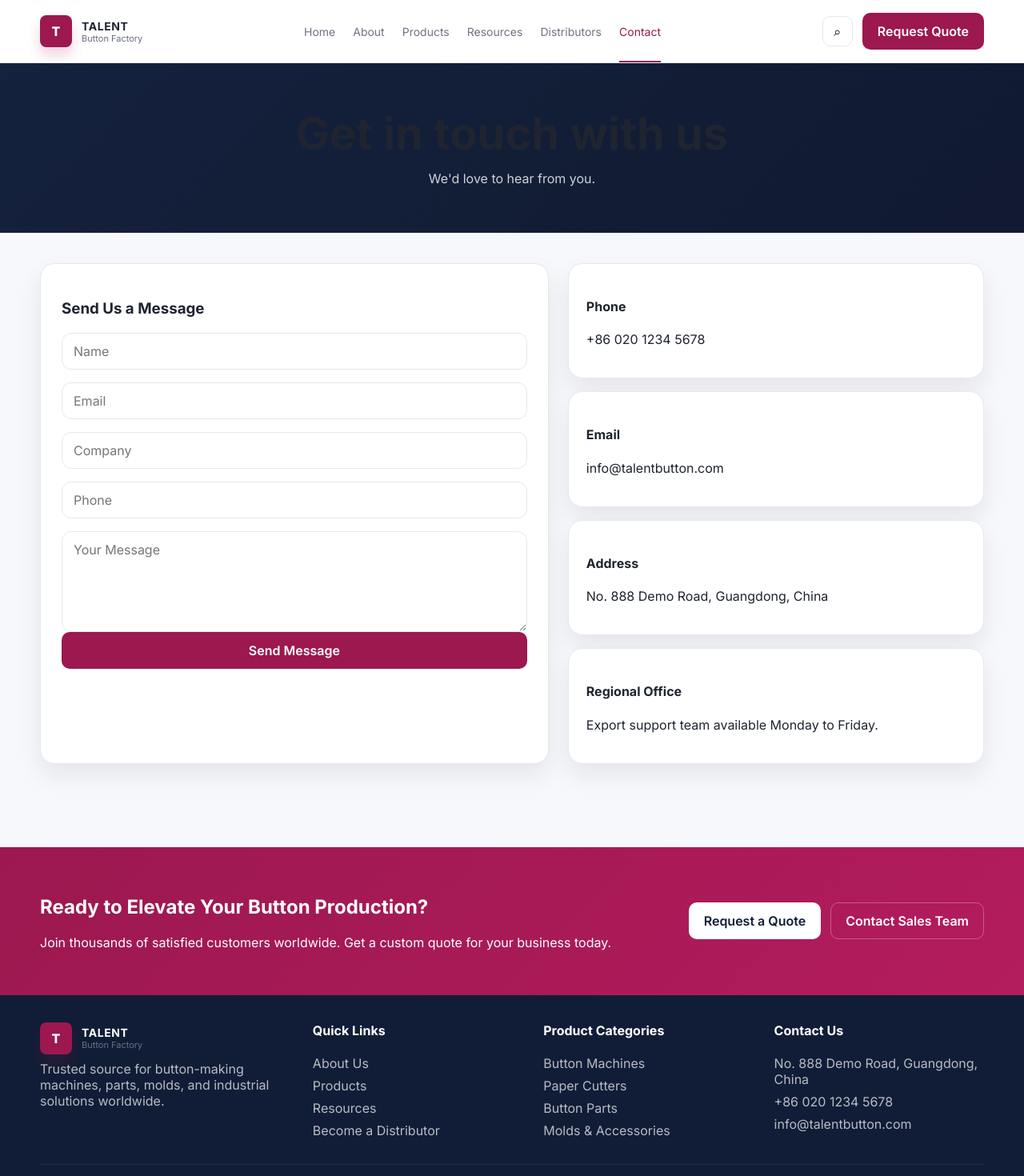
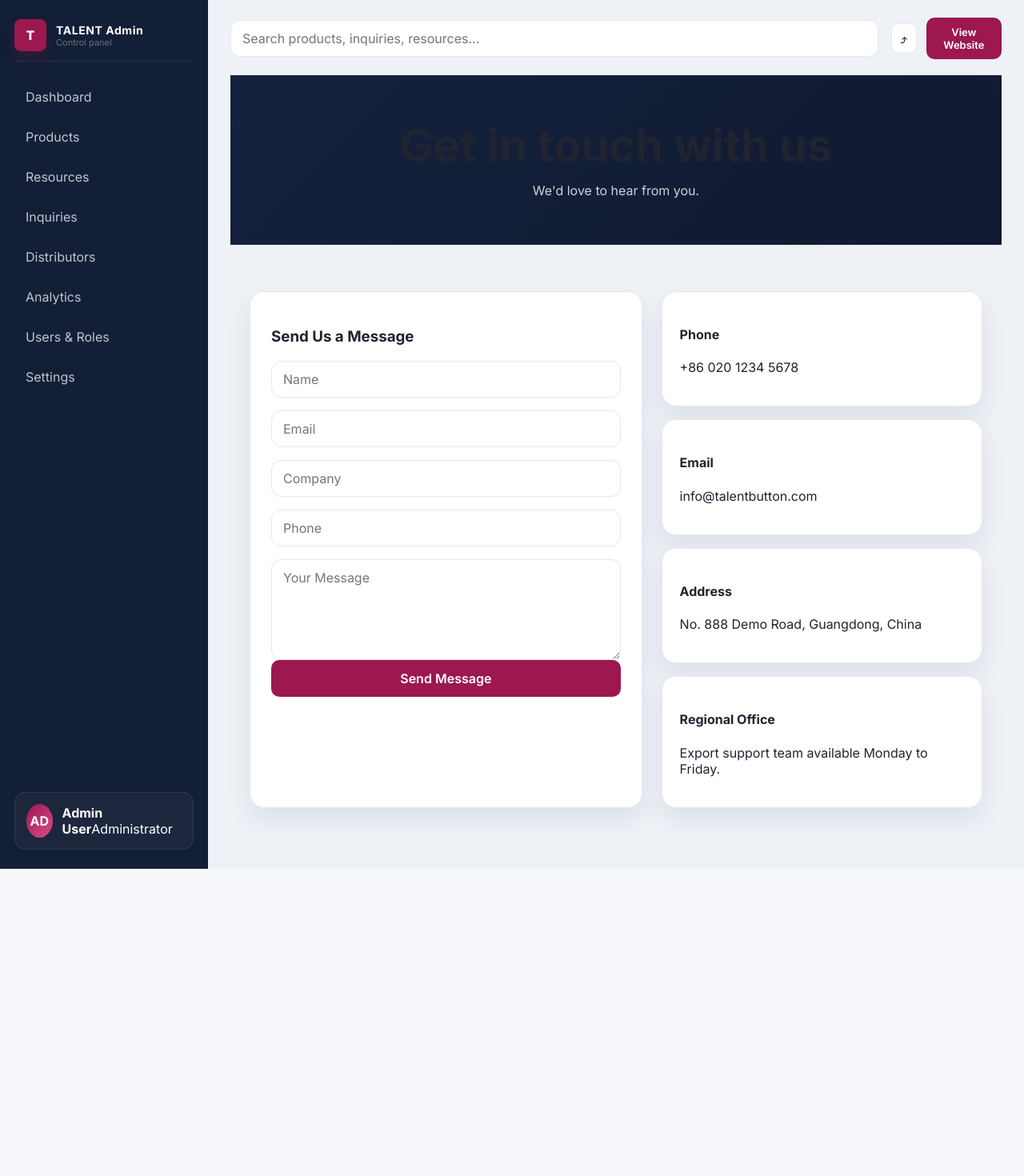
Before and after one commit to DimalshaRathnayake/product-Catalog, a React (Vite) app: page /contact in a window 1280 px wide. Shown: the top 1470 px of the page at 80% size. After the commit the page ends 1086 px from the top, so only its background shows below. Built offline with nearby package versions, Linux system fonts and the light colour scheme.

Commit message:
Update PublicLayout.jsx

```diff
--- a/src/components/layout/PublicLayout.jsx
+++ b/src/components/layout/PublicLayout.jsx
@@ -1,350 +1,267 @@
 import { useState } from 'react';
-import { NavLink, Outlet } from 'react-router-dom';
+import { NavLink, Outlet, useLocation } from 'react-router-dom';
 
-const navItems = [
-  ['/', 'Home'],
-  ['/about', 'About'],
-  ['/products', 'Products'],
-  ['/resources', 'Resources'],
-  ['/distributors', 'Distributors'],
-  ['/contact', 'Contact'],
+const links = [
+  ['/admin/dashboard', 'Dashboard'],
+  ['/admin/products', 'Products'],
+  ['/admin/resources', 'Resources'],
+  ['/admin/inquiries', 'Inquiries'],
+  ['/admin/distributors', 'Distributors'],
+  ['/admin/analytics', 'Analytics'],
+  ['/admin/users-roles', 'Users & Roles'],
+  ['/admin/settings', 'Settings'],
 ];
 
-function Logo() {
-  return (
-    <div className="logo-wrap">
-      <div className="logo-box">T</div>
-      <div>
-        <strong>TALENT</strong>
-        <span>Button Factory</span>
-      </div>
-    </div>
-  );
-}
-
-function Header() {
-  const [menuOpen, setMenuOpen] = useState(false);
+export default function AdminLayout() {
+  const location = useLocation();
+  const [sidebarOpen, setSidebarOpen] = useState(false);
 
   return (
     <>
       <style>{`
         @media (max-width: 1024px) {
-          .nav-shell {
-            gap: 16px !important;
+          .admin-layout {
+            grid-template-columns: 260px minmax(0, 1fr) !important;
           }
 
-          .site-header nav {
-            gap: 18px !important;
+          .admin-topbar {
+            gap: 12px !important;
           }
 
-          .nav-actions .btn {
-            padding: 12px 16px !important;
-            font-size: 14px !important;
+          .topbar-actions {
+            display: flex !important;
+            gap: 10px !important;
+          }
+
+          .search-input {
+            min-width: 0 !important;
+            width: 100% !important;
           }
         }
 
         @media (max-width: 768px) {
-          .site-header {
+          body {
+            overflow-x: hidden !important;
+          }
+
+          .admin-layout {
+            display: block !important;
+            position: relative !important;
+            overflow-x: hidden !important;
+          }
+
+          .admin-layout .admin-sidebar {
+            position: fixed !important;
+            top: 0 !important;
+            right: 0 !important;
+            left: auto !important;
+            bottom: 0 !important;
+            width: min(82vw, 320px) !important;
+            max-width: 320px !important;
+            height: 100vh !important;
+            transform: translateX(110%) !important;
+            transition: transform 0.3s ease !important;
+            z-index: 1200 !important;
+            overflow-y: auto !important;
+            box-shadow: -20px 0 50px rgba(0, 0, 0, 0.22) !important;
+          }
+
+          .admin-layout .admin-sidebar.sidebar-open {
+            transform: translateX(0) !important;
+          }
+
+          .admin-sidebar-overlay {
+            position: fixed !important;
+            inset: 0 !important;
+            background: rgba(15, 23, 42, 0.45) !important;
+            z-index: 1100 !important;
+          }
+
+          .admin-main {
+            width: 100% !important;
+            min-width: 0 !important;
+          }
+
+          .admin-topbar {
+            display: flex !important;
+            flex-wrap: wrap !important;
+            align-items: center !important;
+            gap: 12px !important;
+            padding: 16px !important;
             position: sticky !important;
             top: 0 !important;
             z-index: 1000 !important;
           }
 
-          .nav-shell {
-            position: relative !important;
+          .admin-topbar .search-input {
+            order: 3 !important;
+            width: 100% !important;
+            min-width: 0 !important;
+          }
+
+          .topbar-actions {
             display: flex !important;
             align-items: center !important;
-            justify-content: space-between !important;
-            gap: 12px !important;
-            padding-top: 14px !important;
-            padding-bottom: 14px !important;
+            gap: 10px !important;
+            margin-left: auto !important;
           }
 
-          .logo-wrap {
+          .admin-page-content {
+            padding: 16px !important;
+          }
+
+          .mobile-admin-toggle {
+            display: inline-flex !important;
+            align-items: center !important;
+            justify-content: center !important;
+            width: 42px !important;
+            height: 42px !important;
+            border: 1px solid rgba(0, 0, 0, 0.08) !important;
+            border-radius: 12px !important;
+            background: #fff !important;
+            cursor: pointer !important;
+            font-size: 20px !important;
             flex-shrink: 0 !important;
           }
 
-          .logo-wrap strong {
-            font-size: 15px !important;
-            line-height: 1.2 !important;
-            display: block !important;
+          .admin-brand {
+            padding-right: 40px !important;
           }
 
-          .logo-wrap span {
-            font-size: 12px !important;
-            line-height: 1.2 !important;
-            display: block !important;
+          .admin-profile {
+            margin-top: 20px !important;
           }
 
-          .logo-box {
-            width: 40px !important;
-            height: 40px !important;
-            display: grid !important;
-            place-items: center !important;
-            font-size: 18px !important;
-            flex-shrink: 0 !important;
-          }
-
-          .mobile-menu-toggle {
-            display: inline-flex !important;
-            align-items: center !important;
-            justify-content: center !important;
-            width: 44px !important;
-            height: 44px !important;
-            border: 1px solid rgba(0,0,0,0.08) !important;
-            border-radius: 12px !important;
-            background: #fff !important;
-            font-size: 20px !important;
-            cursor: pointer !important;
-            flex-shrink: 0 !important;
-          }
-
-          .site-header nav {
-            position: absolute !important;
-            top: calc(100% + 10px) !important;
-            left: 0 !important;
-            right: 0 !important;
-            display: ${menuOpen ? 'flex' : 'none'} !important;
-            flex-direction: column !important;
-            align-items: stretch !important;
-            gap: 0 !important;
-            padding: 10px !important;
-            background: #ffffff !important;
-            border-radius: 18px !important;
-            box-shadow: 0 16px 40px rgba(15, 23, 42, 0.12) !important;
-            border: 1px solid rgba(0,0,0,0.06) !important;
-            z-index: 1001 !important;
-          }
-
-          .site-header nav a {
-            width: 100% !important;
-            padding: 14px 12px !important;
-            border-radius: 12px !important;
-            font-size: 15px !important;
-          }
-
-          .site-header nav a.active {
-            background: rgba(0,0,0,0.05) !important;
-          }
-
-          .nav-actions {
-            display: none !important;
+          .btn.small {
+            white-space: nowrap !important;
           }
         }
 
         @media (min-width: 769px) {
-          .mobile-menu-toggle {
+          .mobile-admin-toggle,
+          .admin-sidebar-overlay {
             display: none !important;
           }
         }
 
         @media (max-width: 480px) {
-          .nav-shell {
-            padding-top: 12px !important;
-            padding-bottom: 12px !important;
+          .admin-layout .admin-sidebar {
+            width: 88vw !important;
           }
 
-          .logo-box {
-            width: 36px !important;
-            height: 36px !important;
-            font-size: 16px !important;
+          .admin-topbar {
+            padding: 14px !important;
           }
 
-          .logo-wrap strong {
+          .admin-page-content {
+            padding: 14px !important;
+          }
+
+          .mobile-admin-toggle {
+            width: 40px !important;
+            height: 40px !important;
+            font-size: 18px !important;
+            border-radius: 10px !important;
+          }
+
+          .search-input {
             font-size: 14px !important;
           }
 
-          .logo-wrap span {
-            font-size: 11px !important;
+          .topbar-actions .btn.small {
+            padding: 10px 12px !important;
+            font-size: 13px !important;
           }
 
-          .mobile-menu-toggle {
+          .topbar-actions .icon-btn {
             width: 40px !important;
             height: 40px !important;
-            font-size: 18px !important;
           }
 
-          .site-header nav {
-            top: calc(100% + 8px) !important;
-            padding: 8px !important;
-          }
-
-          .site-header nav a {
-            padding: 12px 10px !important;
+          .admin-nav a {
             font-size: 14px !important;
           }
 
-          .cta-inner {
-            display: flex !important;
-            flex-direction: column !important;
-            align-items: flex-start !important;
-            gap: 20px !important;
+          .admin-brand strong,
+          .admin-profile strong {
+            font-size: 14px !important;
           }
 
-          .cta-inner h2 {
-            font-size: 24px !important;
-            line-height: 1.2 !important;
-          }
-
-          .cta-inner p {
-            font-size: 14px !important;
-            line-height: 1.7 !important;
-          }
-
-          .cta-actions {
-            display: flex !important;
-            flex-direction: column !important;
-            width: 100% !important;
-            gap: 12px !important;
-          }
-
-          .cta-actions .btn {
-            width: 100% !important;
-          }
-
-          .footer-grid {
-            display: grid !important;
-            grid-template-columns: 1fr !important;
-            gap: 28px !important;
-          }
-
-          .footer-bottom {
-            text-align: center !important;
-            font-size: 13px !important;
-            line-height: 1.6 !important;
-          }
-
-          .footer-main a,
-          .footer-main p,
-          .muted {
-            font-size: 14px !important;
-            line-height: 1.7 !important;
-          }
-        }
-
-        @media (max-width: 768px) {
-          .cta-inner {
-            display: flex !important;
-            flex-direction: column !important;
-            align-items: flex-start !important;
-            gap: 24px !important;
-          }
-
-          .cta-actions {
-            display: flex !important;
-            flex-direction: column !important;
-            width: 100% !important;
-            gap: 12px !important;
-          }
-
-          .cta-actions .btn {
-            width: 100% !important;
-            justify-content: center !important;
-          }
-
-          .footer-grid {
-            display: grid !important;
-            grid-template-columns: 1fr 1fr !important;
-            gap: 24px !important;
+          .admin-brand span,
+          .admin-profile span {
+            font-size: 12px !important;
           }
         }
       `}</style>
 
-      <header className="site-header">
-        <div className="container nav-shell">
-          <Logo />
+      <div className="admin-layout">
+        {sidebarOpen && (
+          <div
+            className="admin-sidebar-overlay"
+            onClick={() => setSidebarOpen(false)}
+          />
+        )}
 
-          <nav>
-            {navItems.map(([to, label]) => (
+        <aside className={`admin-sidebar ${sidebarOpen ? 'sidebar-open' : ''}`}>
+          <div className="admin-brand">
+            <div className="logo-box">T</div>
+            <div>
+              <strong>TALENT Admin</strong>
+              <span>Control panel</span>
+            </div>
+          </div>
+
+          <nav className="admin-nav">
+            {links.map(([to, label]) => (
               <NavLink
                 key={to}
                 to={to}
-                end={to === '/'}
-                className={({ isActive }) => (isActive ? 'active' : '')}
-                onClick={() => setMenuOpen(false)}
+                onClick={() => setSidebarOpen(false)}
+                className={({ isActive }) =>
+                  isActive || (to === '/admin/products' && location.pathname === '/admin/products/new')
+                    ? 'active'
+                    : ''
+                }
               >
                 {label}
               </NavLink>
             ))}
           </nav>
 
-          <div className="nav-actions">
-            <button className="icon-btn" aria-label="Search">⌕</button>
-            <button className="btn btn-primary">Request Quote</button>
+          <div className="admin-profile">
+            <div className="avatar">AD</div>
+            <div>
+              <strong>Admin User</strong>
+              <span>Administrator</span>
             </div>
+          </div>
+        </aside>
 
+        <section className="admin-main">
+          <header className="admin-topbar">
             <button
-            className="mobile-menu-toggle"
-            aria-label="Toggle menu"
-            aria-expanded={menuOpen}
-            onClick={() => setMenuOpen((prev) => !prev)}
               type="button"
+              className="mobile-admin-toggle"
+              aria-label="Toggle sidebar"
+              aria-expanded={sidebarOpen}
+              onClick={() => setSidebarOpen((prev) => !prev)}
             >
-            {menuOpen ? '✕' : '☰'}
+              {sidebarOpen ? '✕' : '☰'}
             </button>
+
+            <input className="search-input" placeholder="Search products, inquiries, resources..." />
+
+            <div className="topbar-actions">
+              <button className="icon-btn">⤴</button>
+              <button className="btn btn-primary small">View Website</button>
             </div>
           </header>
+
+          <div className="admin-page-content">
+            <Outlet />
+          </div>
+        </section>
+      </div>
     </>
   );
 }
-
-function Footer() {
-  return (
-    <footer className="site-footer">
-      <div className="cta-strip">
-        <div className="container cta-inner">
-          <div>
-            <h2>Ready to Elevate Your Button Production?</h2>
-            <p>Join thousands of satisfied customers worldwide. Get a custom quote for your business today.</p>
-          </div>
-          <div className="cta-actions">
-            <button className="btn btn-light">Request a Quote</button>
-            <button className="btn btn-outline-light">Contact Sales Team</button>
-          </div>
-        </div>
-      </div>
-
-      <div className="footer-main">
-        <div className="container footer-grid">
-          <div>
-            <Logo />
-            <p className="muted">Trusted source for button-making machines, parts, molds, and industrial solutions worldwide.</p>
-          </div>
-          <div>
-            <h4>Quick Links</h4>
-            <a href="/about">About Us</a>
-            <a href="/products">Products</a>
-            <a href="/resources">Resources</a>
-            <a href="/distributors">Become a Distributor</a>
-          </div>
-          <div>
-            <h4>Product Categories</h4>
-            <a href="/products">Button Machines</a>
-            <a href="/products">Paper Cutters</a>
-            <a href="/products">Button Parts</a>
-            <a href="/products">Molds & Accessories</a>
-          </div>
-          <div>
-            <h4>Contact Us</h4>
-            <p>No. 888 Demo Road, Guangdong, China</p>
-            <p>+86 020 1234 5678</p>
-            <p>info@talentbutton.com</p>
-          </div>
-        </div>
-        <div className="container footer-bottom">© 2024 TALENT Button Factory. All rights reserved.</div>
-      </div>
-    </footer>
-  );
-}
-
-export default function PublicLayout() {
-  return (
-    <>
-      <Header />
-      <main>
-        <Outlet />
-      </main>
-      <Footer />
-    </>
-  );
-}
```
Lines whose indentation alone changed are shown as unchanged.
